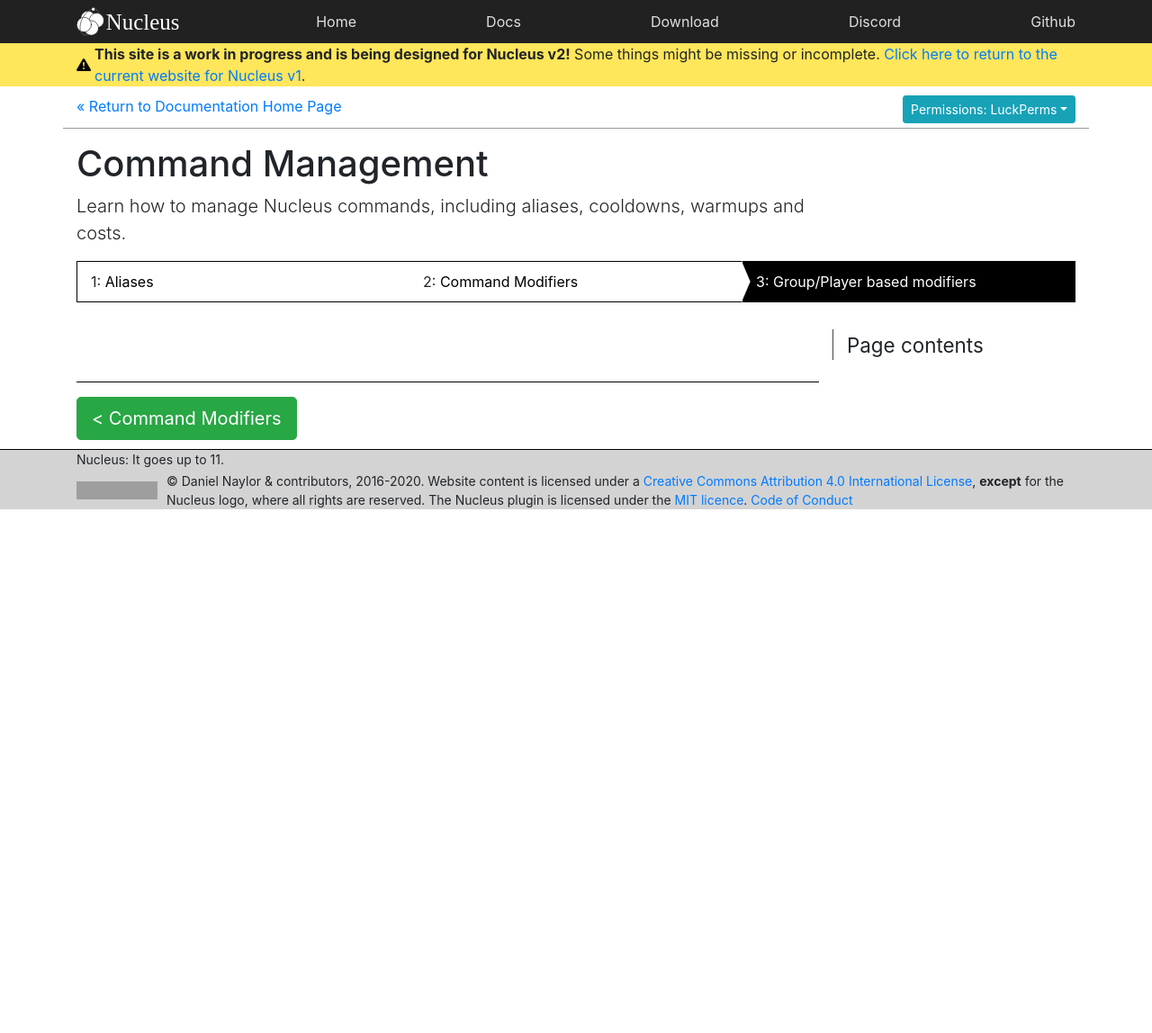
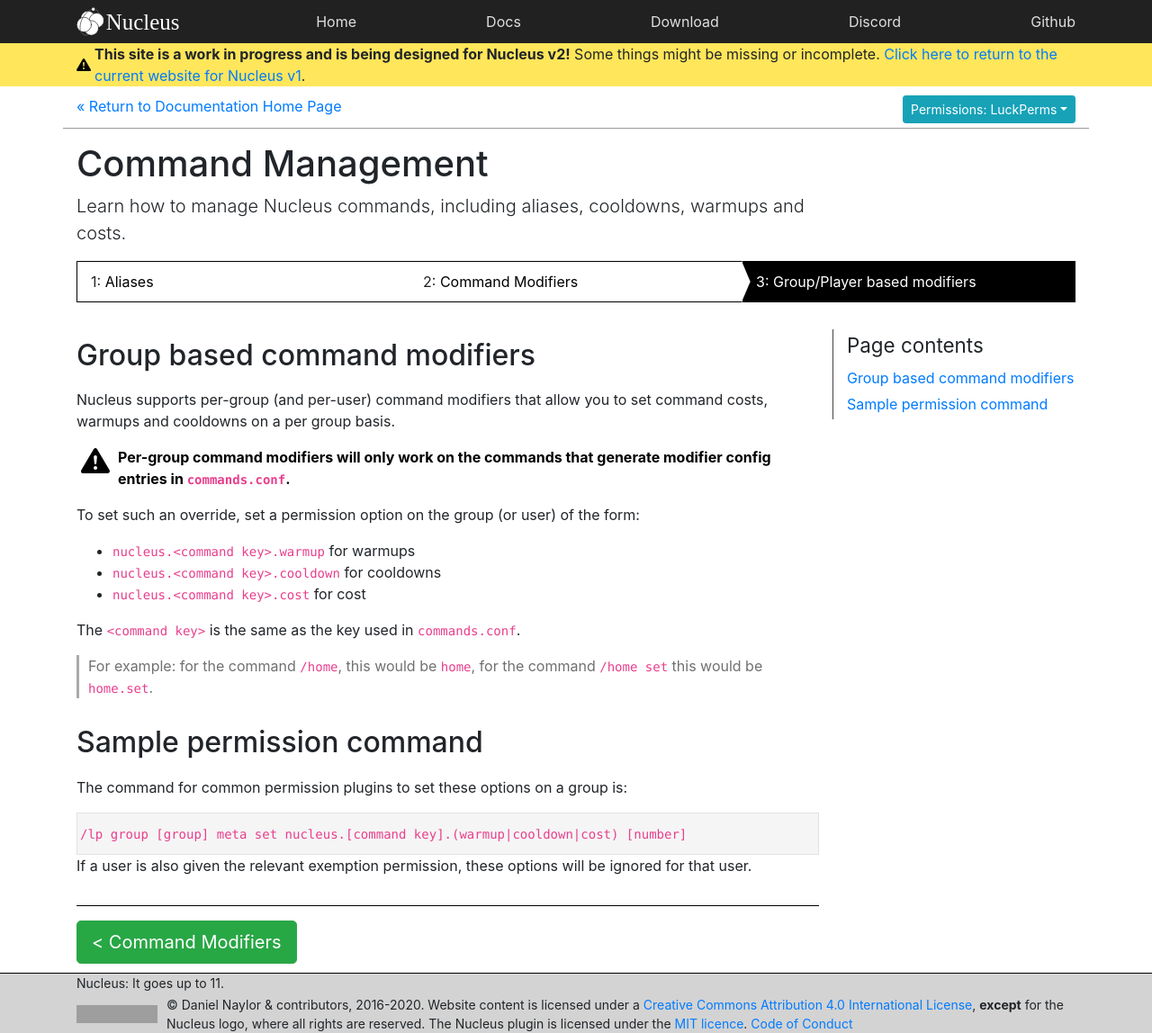
Before and after one commit to NucleusPowered/site-v2, a Jekyll site: the page built from docs/tutorial/commandconfig/groupbased.md, in a window 1280 px wide and 1148 px high. Shown: the whole window at 90% size. Built offline with Jekyll 4.4.1, drawn with Linux system fonts in a browser that asks for light colours; grey boxes are pictures that could not be loaded.

Commit message:
Finish commands

```diff
--- a/_layouts/tutorials.html
+++ b/_layouts/tutorials.html
@@ -71,7 +71,7 @@ layout: default
         <div class="col-md-3 hidden-sm-down">
         </div>
         <div class="col-md-3 col-xs-6 next-tut">
-            {% if next %}
+            {% if nextset %}
             <a class="btn btn-lg btn-success" href="{{ next.link }}.html">
                 {{ next.title }} &gt;
             </a>
--- a/docs/tutorial/commandconfig/groupbased.md
+++ b/docs/tutorial/commandconfig/groupbased.md
@@ -3,3 +3,28 @@ layout: tutorials
 adddocslink: true
 steps: "commandconfig"
 ---
+
+## Group based command modifiers
+
+Nucleus supports per-group (and per-user) command modifiers that allow you to set command costs, warmups and cooldowns on a per group basis.
+
+> Per-group command modifiers will only work on the commands that generate modifier config entries in `commands.conf`.
+{:.bl.warn}
+
+To set such an override, set a permission option on the group (or user) of the form:
+
+* `nucleus.<command key>.warmup` for warmups
+* `nucleus.<command key>.cooldown` for cooldowns
+* `nucleus.<command key>.cost` for cost
+
+The `<command key>` is the same as the key used in `commands.conf`.
+
+> For example: for the command `/home`, this would be `home`, for the command `/home set` this would be `home.set`.
+
+## Sample permission command
+
+The command for common permission plugins to set these options on a group is:
+
+{% include permissionblock.html cmdtype="groupOption" user="[group]" option="nucleus.[command key].(warmup|cooldown|cost)" value="[number]" %}
+
+If a user is also given the relevant exemption permission, these options will be ignored for that user.
```
Also changed, not shown: docs/tutorial/commandconfig/modifiers.md (+9 -1 lines).
